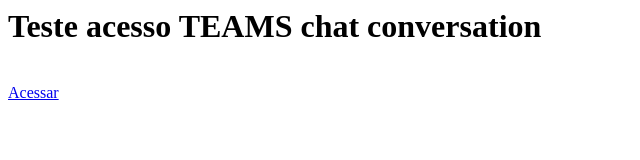
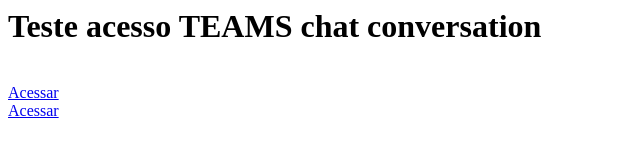
Before and after one commit to rfvelloso/projeto, a plain HTML site: page index.html in a window 1280 px wide. Shown: the full height of the page, 0-640 px from the left. Drawn offline with Linux system fonts and the light colour scheme.

Commit message:
Update index.html

```diff
--- a/index.html
+++ b/index.html
@@ -4,5 +4,7 @@
 		<h1>Teste acesso TEAMS chat conversation</h1>
 		<br />
 		<a href="msteams://teams.microsoft.com/l/message/19:581fa657cdae4ba7800233a1da4236f1@thread.v2/1703857939654?context=%7B%22contextType%22%3A%22chat%22%7D">Acessar</a>
+		<br />
+		<a href="...">Acessar</a>
 	</body>
 </html>
```
